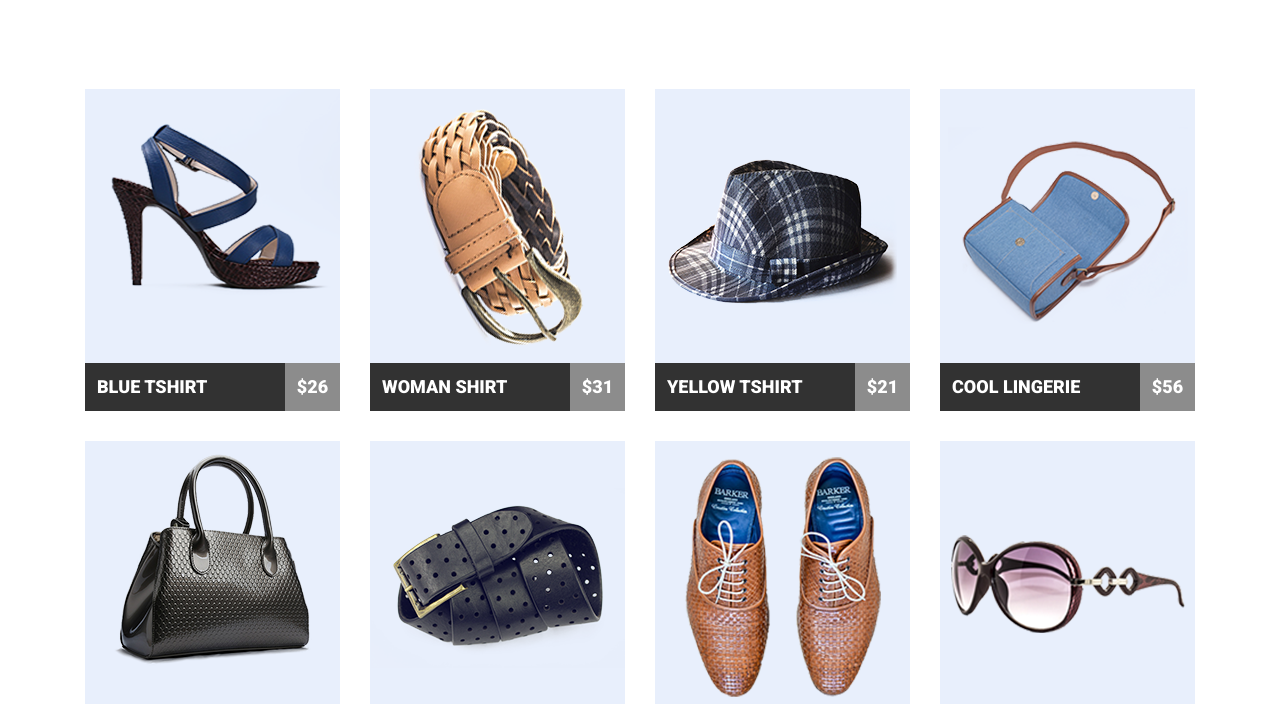
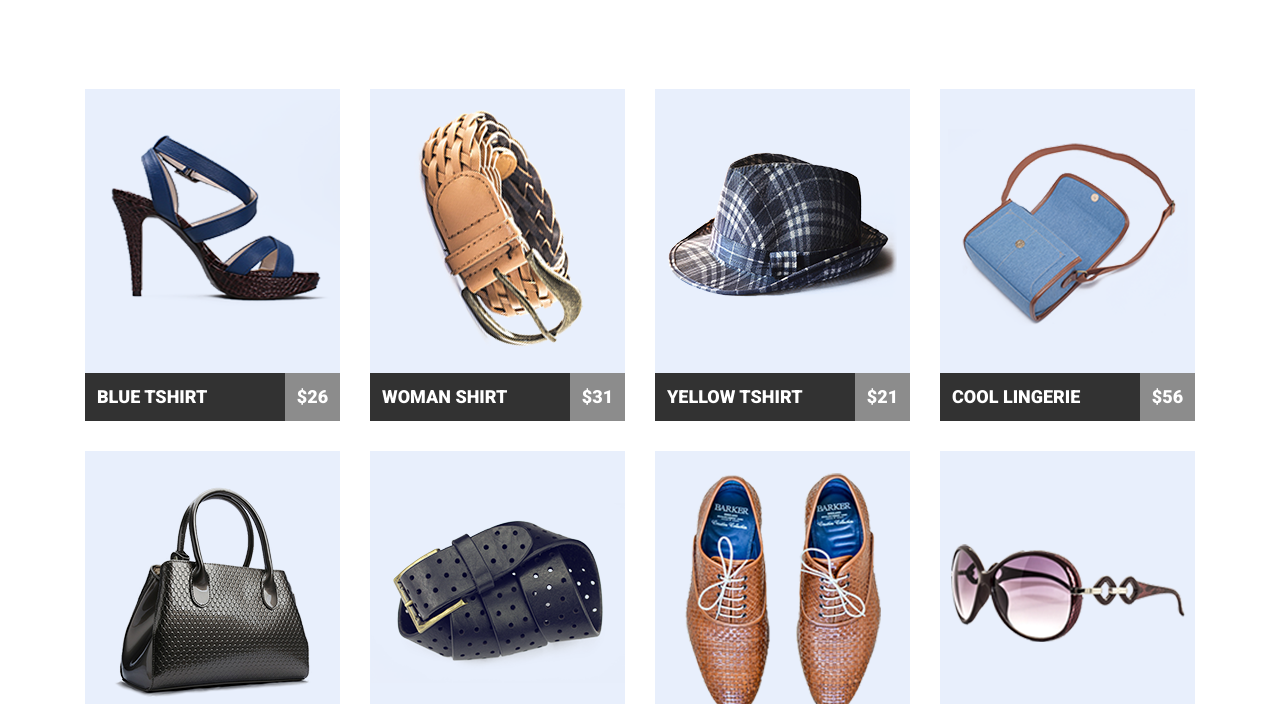
Before and after one commit to alexeyshalkevych/goit-fe-course, a plain HTML site: page html-css/module-04/index.html in a window 1280 px wide. Shown: the part 248-952 px from the top of the page. Drawn offline with nearby package versions, Linux system fonts and the light colour scheme.

Commit message:
added container-box and picture-box in gallery section

```diff
--- a/html-css/module-04/css/style.css
+++ b/html-css/module-04/css/style.css
@@ -7,8 +7,6 @@ html {
 *::after {
   box-sizing: inherit;
 }
-
-
 
 body {
   font-family: "Open Sans", sans-serif;
@@ -171,7 +169,15 @@ img {
   margin: 0 auto;
 }
 
-.gallery-picture-first {
+.picture-box {
+  display: table-cell;
+  vertical-align: middle;
+  text-align: center;
+  width: 255px;
+  height: 284px;
+}
+
+/* .gallery-picture-first {
   margin-bottom: 11px;
 }
 
@@ -208,7 +214,7 @@ img {
 .gallery-picture-eighth {
   margin-top: 94px;
   margin-bottom: 82px;
-}
+} */
 
 .product-name {
   float: left;
@@ -294,7 +300,6 @@ img {
   text-decoration: none;
 }
 
-
 .blog-item-button:hover,
 .blog-item-button:focus {
   box-shadow: 0px 2px 5px 0px rgba(0, 0, 0, 0.39);
--- a/html-css/module-04/index.html
+++ b/html-css/module-04/index.html
@@ -18,7 +18,8 @@
   </head>
   <body>
     <!------HEADER------>
-    <header class="header container">
+    <header class="header">
+      <div class="container">
         <nav class="navigation clearfix">
           <div class="logo">
             <a href="#" class="logo-link">mart</a>
@@ -44,14 +45,19 @@
             </li>
           </ul>
         </nav>
+      </div>
     </header>
 
     <main class="content">
       <!------SECTION GALLERY------>
-      <section class="gallery container">
-        <h2 class="gallery-section-title section-title shape">featured products</h2>
+      <section class="gallery">
+        <div class="container">
+          <h2 class="gallery-section-title section-title shape">
+            featured products
+          </h2>
           <ul class="gallery-list clearfix">
             <li class="gallery-list-item">
+              <div class="picture-box">
                 <img
                   src="img/product-1.png"
                   alt="product-picture"
@@ -59,10 +65,12 @@
                   width="255"
                   height="263"
                 />
+              </div>
               <p class="product-name">Blue Tshirt</p>
               <p class="product-price">26</p>
             </li>
             <li class="gallery-list-item">
+              <div class="picture-box">
                 <img
                   src="img/product-2.png"
                   alt="product-picture"
@@ -70,10 +78,12 @@
                   width="176"
                   height="246"
                 />
+              </div>
               <p class="product-name">Woman shirt</p>
               <p class="product-price">31</p>
             </li>
             <li class="gallery-list-item">
+              <div class="picture-box">
                 <img
                   src="img/product-3.png"
                   alt="product-picture"
@@ -81,10 +91,12 @@
                   width="229"
                   height="158"
                 />
+              </div>
               <p class="product-name">Yellow Tshirt</p>
               <p class="product-price">21</p>
             </li>
             <li class="gallery-list-item">
+              <div class="picture-box">
                 <img
                   src="img/product-4.png"
                   alt="product-picture"
@@ -92,10 +104,12 @@
                   width="240"
                   height="204"
                 />
+              </div>
               <p class="product-name">Cool lingerie</p>
               <p class="product-price">56</p>
             </li>
             <li class="gallery-list-item">
+              <div class="picture-box">
                 <img
                   src="img/product-5.png"
                   alt="product-picture"
@@ -103,10 +117,12 @@
                   width="198"
                   height="213"
                 />
+              </div>
               <p class="product-name">Blue Tshirt</p>
               <p class="product-price">26</p>
             </li>
             <li class="gallery-list-item">
+              <div class="picture-box">
                 <img
                   src="img/product-6.png"
                   alt="product-picture"
@@ -114,10 +130,12 @@
                   width="254"
                   height="180"
                 />
+              </div>
               <p class="product-name">Woman shirt</p>
               <p class="product-price">31</p>
             </li>
             <li class="gallery-list-item">
+              <div class="picture-box">
                 <img
                   src="img/product-7.png"
                   alt="product-picture"
@@ -125,10 +143,12 @@
                   width="196"
                   height="240"
                 />
+              </div>
               <p class="product-name">Yellow Tshirt</p>
               <p class="product-price">21</p>
             </li>
             <li class="gallery-list-item">
+              <div class="picture-box">
                 <img
                   src="img/product-8.png"
                   alt="product-picture"
@@ -136,14 +156,17 @@
                   width="234"
                   height="98"
                 />
+              </div>
               <p class="product-name">Cool lingerie</p>
               <p class="product-price">56</p>
             </li>
           </ul>
+        </div>
       </section>
 
       <!------SECTION BLOG------>
-      <section class="blog container">
+      <section class="blog">
+        <div class="container">
           <h2 class="blog-section-title section-title shape">latest news</h2>
           <ul class="blog-list clearfix">
             <li class="blog-list-item">
@@ -201,6 +224,7 @@
               <a href="#" class="blog-item-button">Read More</a>
             </li>
           </ul>
+        </div>
       </section>
     </main>
   </body>
```
Lines whose indentation alone changed are shown as unchanged.
